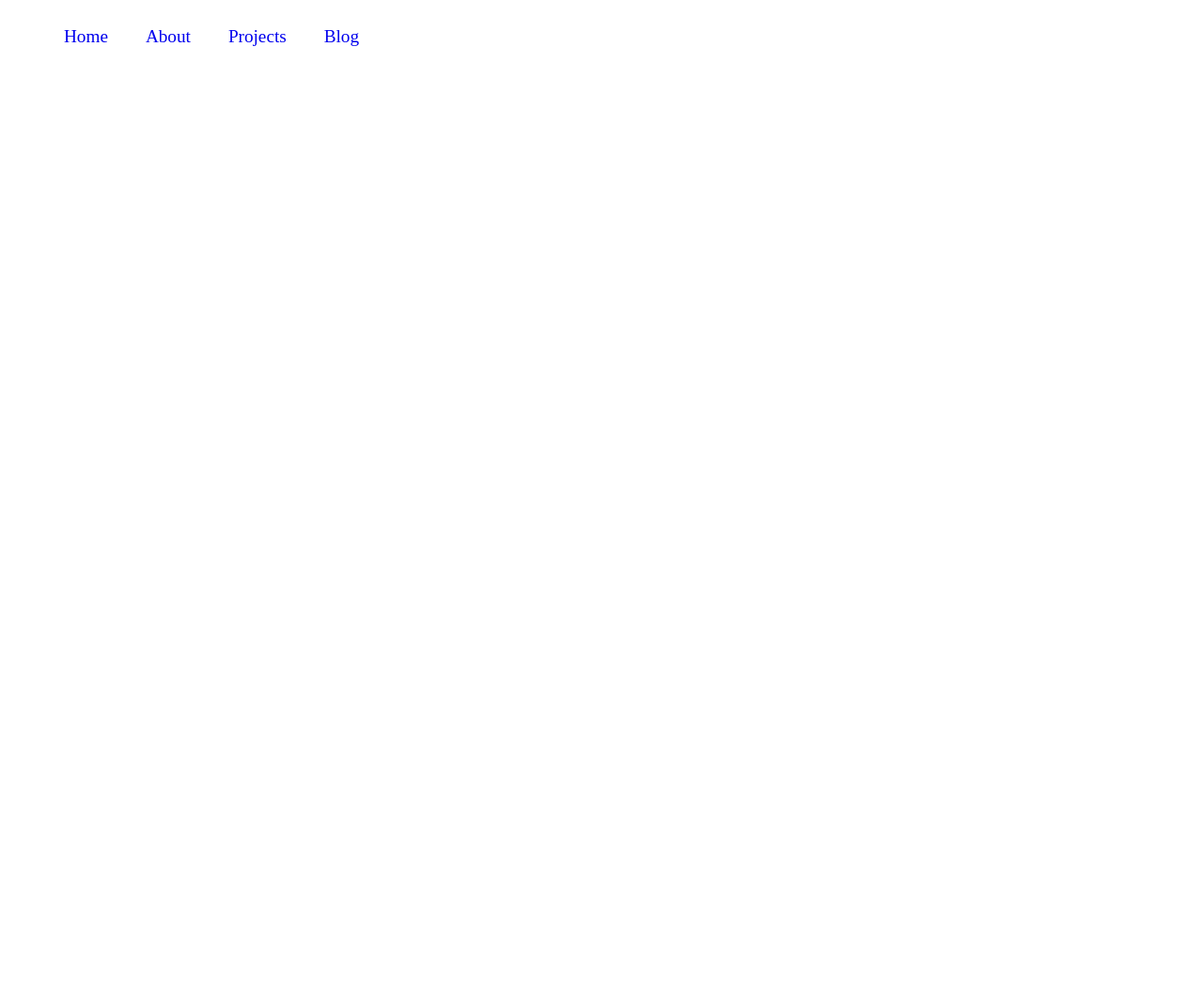
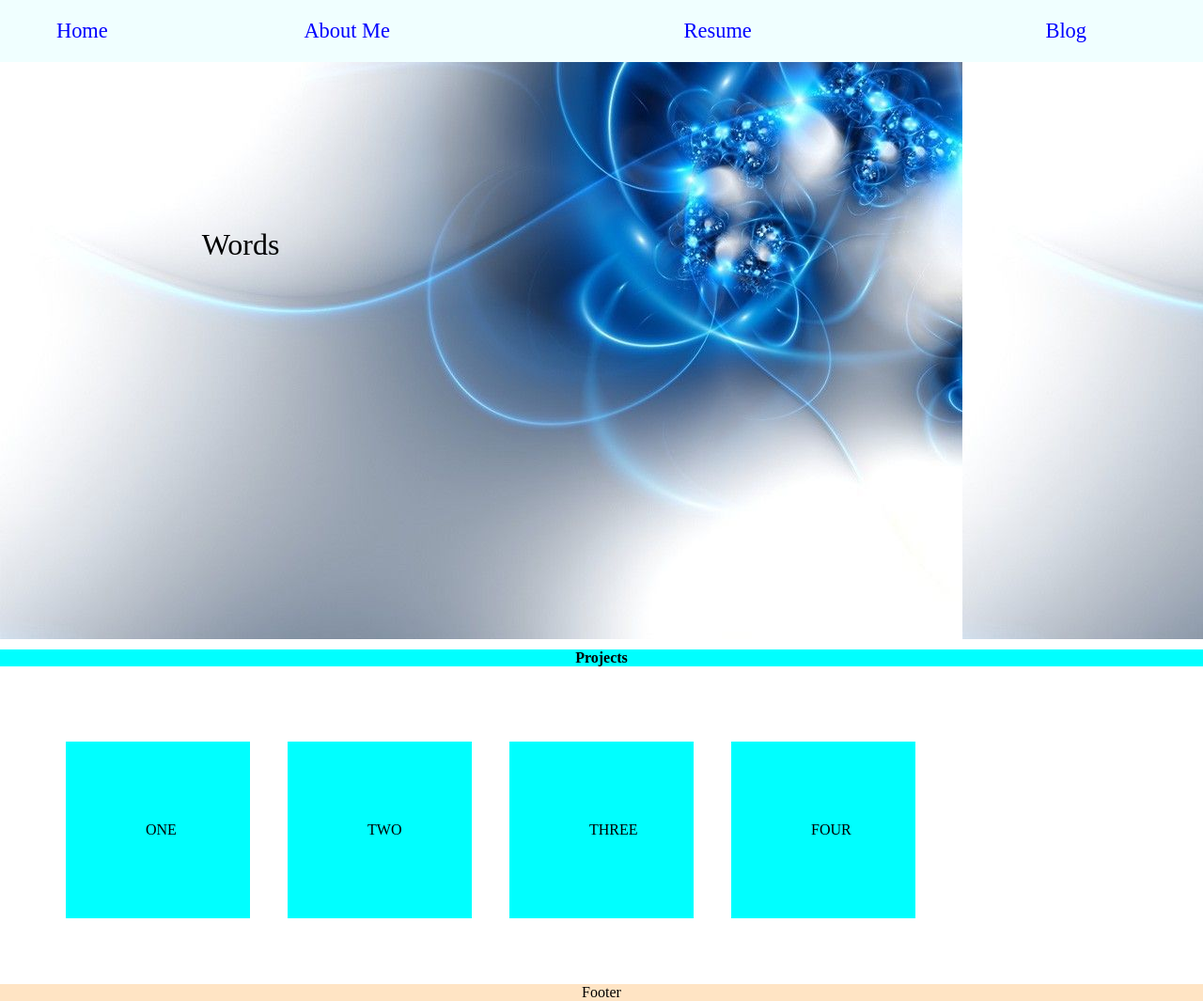
Before and after one commit to Zaxxus87/Portfolio, a plain HTML site: page index.html in a window 1280 px wide. Shown: the whole page at 94% size. Before the commit the page ends 800 px from the top, so only its background shows below. Drawn offline with Linux system fonts and the light colour scheme.

Commit message:
Frontpage Styling

```diff
--- a/index.html
+++ b/index.html
@@ -8,13 +8,27 @@
     <link rel="stylesheet" href="style.css">
 </head>
 <body>
-    <nav>
+    <nav class="sticky">
         <ul class="main-nav">
             <li><a href="index.html">Home</a></li>
-            <li><a href="index.html">About</a></li>
-            <li><a href="index.html">Projects</a></li>
-            <li><a href="index.html">Blog</a></li>
+            <li class="push"><a href="index.html">About Me</a></li>
+            <li class="push"><a href="index.html">Resume</a></li>
+            <li class="push"><a href="index.html">Blog</a></li>
         </ul>
     </nav>
+
+    <div class="container">
+        <p class="text-format">Words</p>
+    </div>
+
+    <h1>Projects</h1>
+    <div class="grid-wrapper">
+        <p class="box">ONE</p>
+        <p class="box">TWO</p>
+        <p class="box">THREE</p>
+        <p class="box">FOUR</p>
+    </div>
+
+    <footer>Footer</footer>
 </body>
 </html>
--- a/style.css
+++ b/style.css
@@ -1,3 +1,12 @@
+/*normalizes page */
+body {
+    margin: auto 0;
+
+}
+
+/***********************************************************************
+ *  Nav Bar
+ **********************************************************************/
 
 li{
     padding: 20px;
@@ -5,12 +14,82 @@ li{
 
 a {
     list-style: none;
+    color: blue;
     text-decoration: none;
 }
+
 
 .main-nav {
     display: flex;
     list-style: none;
-    font-size: 1.2em;
-    margin: 0
+    font-size: 1.4em;
+    margin: 0;
 }
+
+.push {
+    margin-left: auto;
+    padding-right: 10%;
+}
+
+.sticky {
+    background-color: azure;
+    position: fixed;
+    top: 0;
+    width: 100%;
+  }
+
+/***********************************************************************
+ *  Cover Section
+ **********************************************************************/
+
+ .container {
+    font-size: 5em;
+    display: flex;
+    align-items: center;
+    justify-content: center;
+    background-image: url(/Images/WebBackgroundA.jpg);
+    height: 85vh;
+}
+
+.text-format {
+    font-size: xx-large;
+    font-weight: 400;
+    text-align: left;
+    margin-left:-60%;
+    margin-top: -10%;
+}
+
+/***********************************************************************
+ *  Grid Section
+ **********************************************************************/
+
+h1 {
+    font-size: 1em;
+    padding: 0;
+    display: flex;
+    background-color: aqua;
+    align-items: center;
+    justify-content: center;
+ }
+.grid-wrapper {
+    display: grid;
+    gap: 20 px;
+    grid-template-columns: repeat(auto-fill, minmax(200px, 1fr));
+    padding: 50px;
+
+
+}
+
+.box {
+    background-color: aqua;
+    padding: 85px;
+    margin: 20px;
+}
+
+/***********************************************************************
+ * Footer
+ **********************************************************************/
+ footer {
+     text-align: center;
+     background-color: bisque;
+ }
```
Also changed, not shown: Images/WebBackgroundA.jpg (added).
